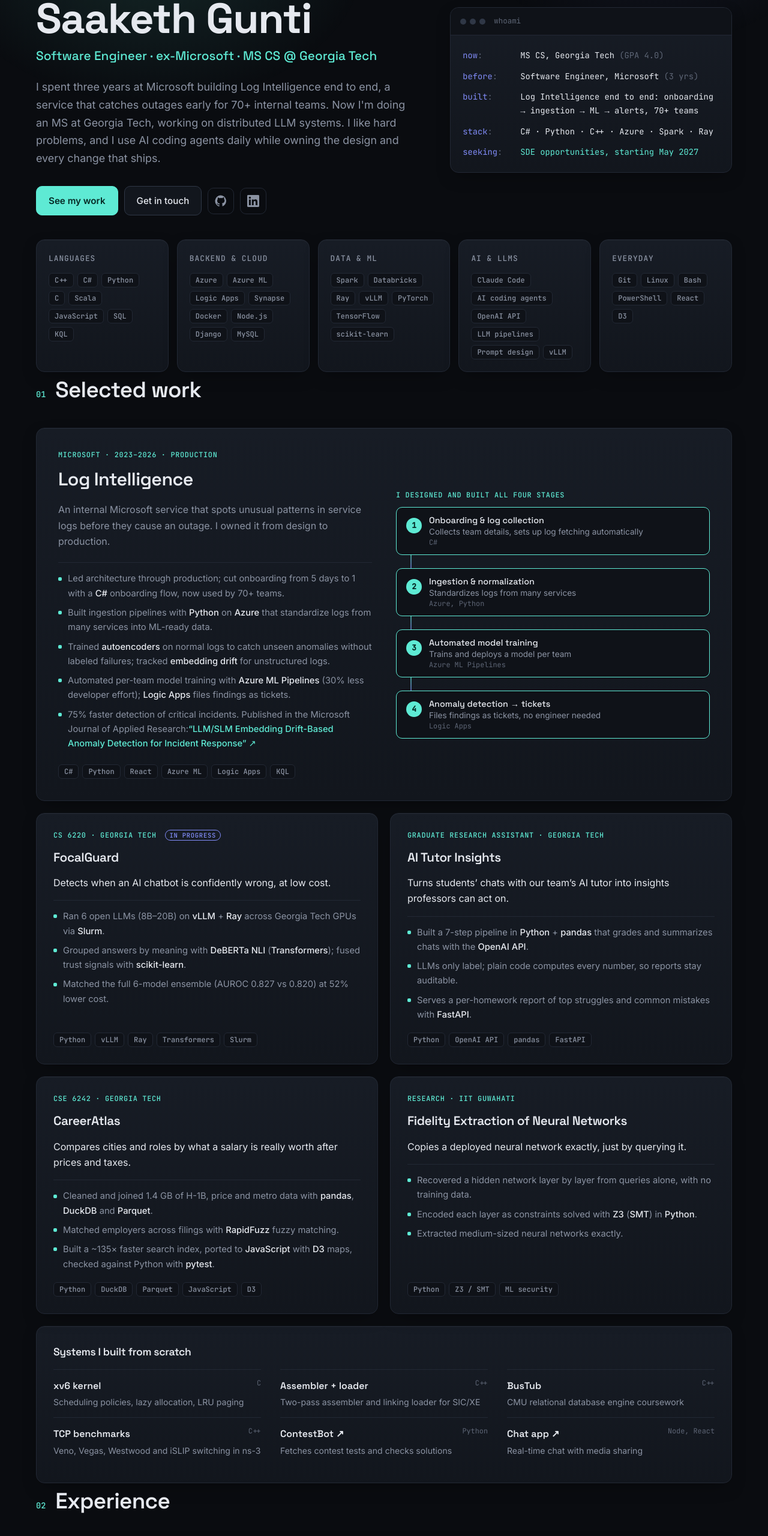
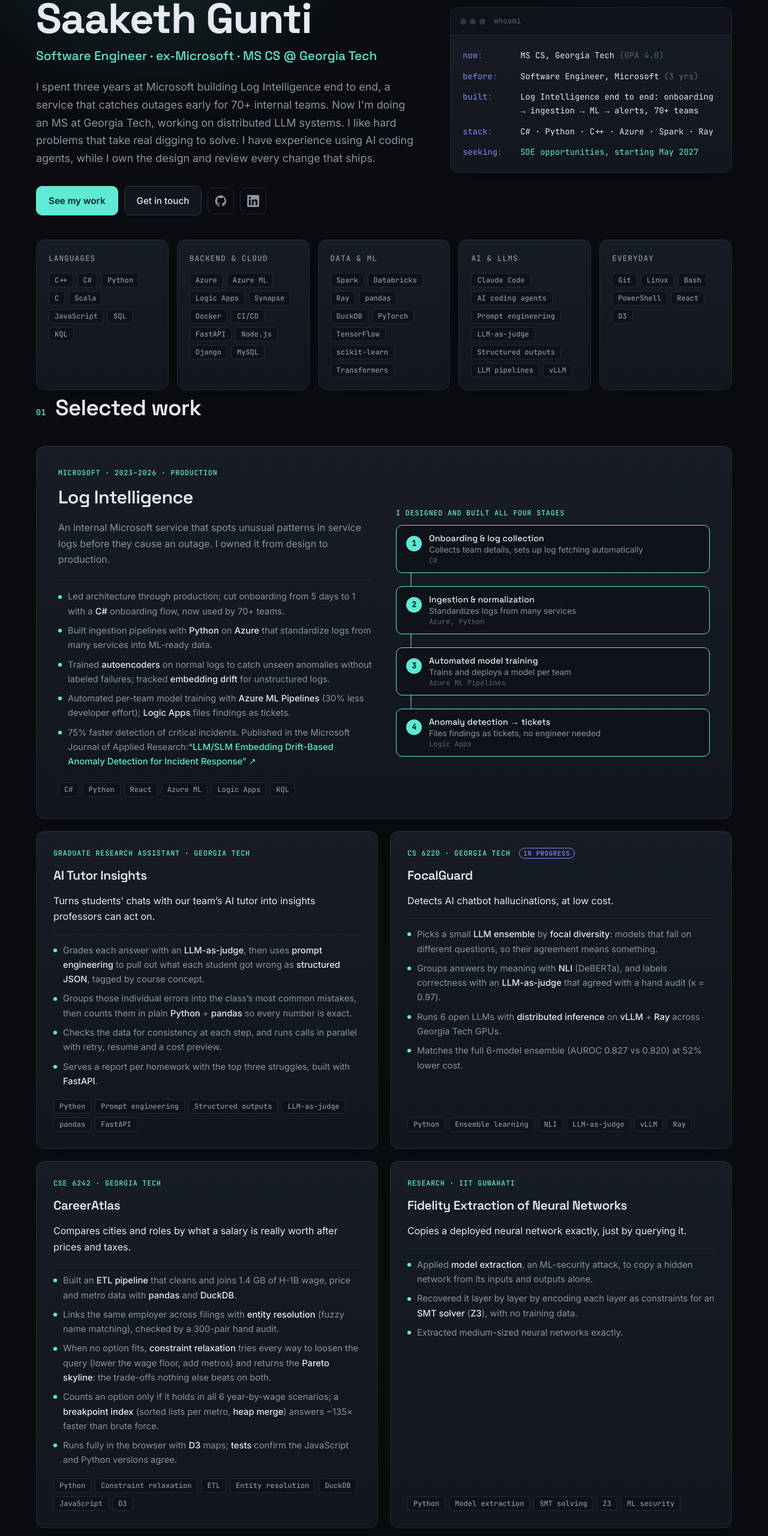
Before and after one commit to sgunti137/sgunti137.github.io, a plain HTML site: page index.html in a window 1280 px wide. Shown: the part 220-2780 px from the top of the page at 60% size. Drawn offline with Linux system fonts and the light colour scheme.

Commit message:
Refresh project bullets and skills; add copy icons to contact
- AI Tutor Insights first, bullets name the techniques used
- FocalGuard, CareerAtlas and Fidelity bullets lead with skills;
  CareerAtlas explains constraint relaxation
- Geneva Motion in Experience and Systems I built (replaces BusTub)
- Skills strip matches the projects; hero bio reworded
- Copy icons joined to the email and phone buttons

Co-Authored-By: Claude Opus 5.5 <noreply@anthropic.com>

```diff
--- a/index.html
+++ b/index.html
@@ -10,7 +10,7 @@
   <link rel="preconnect" href="https://fonts.googleapis.com">
   <link rel="preconnect" href="https://fonts.gstatic.com" crossorigin>
   <link href="https://fonts.googleapis.com/css2?family=Space+Grotesk:wght@500;600;700&family=Inter:wght@400;500;600&family=JetBrains+Mono:wght@400;500&display=swap" rel="stylesheet">
-  <link rel="stylesheet" href="styles.css?v=19">
+  <link rel="stylesheet" href="styles.css?v=22">
   <script>try{const t=localStorage.getItem('theme');if(t)document.documentElement.dataset.theme=t;}catch(e){}</script>
 </head>
 <body>
@@ -42,7 +42,7 @@
         <p class="pill"><span class="dot"></span>Open to SDE opportunities · starting May 2027</p>
         <h1>Saaketh Gunti</h1>
         <p class="role">Software Engineer · ex-Microsoft · MS CS @ Georgia Tech</p>
-        <p class="lede">I spent three years at Microsoft building Log Intelligence end to end, a service that catches outages early for 70+ internal teams. Now I'm doing an MS at Georgia Tech, working on distributed LLM systems. I like hard problems, and I use AI coding agents daily while owning the design and every change that ships.</p>
+        <p class="lede">I spent three years at Microsoft building Log Intelligence end to end, a service that catches outages early for 70+ internal teams. Now I'm doing an MS at Georgia Tech, working on distributed LLM systems. I like hard problems that take real digging to solve. I have experience using AI coding agents, while I own the design and review every change that ships.</p>
         <div class="cta">
           <a class="btn primary" href="#work">See my work</a>
           <a class="btn" href="#contact">Get in touch</a>
@@ -66,9 +66,9 @@
     <section id="toolbox" class="wrap skills-strip" aria-label="Skills">
       <div class="tool-grid">
         <div class="panel"><h4>Languages</h4><p class="tags"><span>C++</span><span>C#</span><span>Python</span><span>C</span><span>Scala</span><span>JavaScript</span><span>SQL</span><span>KQL</span></p></div>
-        <div class="panel"><h4>Backend &amp; cloud</h4><p class="tags"><span>Azure</span><span>Azure ML</span><span>Logic Apps</span><span>Synapse</span><span>Docker</span><span>Node.js</span><span>Django</span><span>MySQL</span></p></div>
-        <div class="panel"><h4>Data &amp; ML</h4><p class="tags"><span>Spark</span><span>Databricks</span><span>Ray</span><span>vLLM</span><span>PyTorch</span><span>TensorFlow</span><span>scikit-learn</span></p></div>
-        <div class="panel"><h4>AI &amp; LLMs</h4><p class="tags"><span>Claude Code</span><span>AI coding agents</span><span>OpenAI API</span><span>LLM pipelines</span><span>Prompt design</span><span>vLLM</span></p></div>
+        <div class="panel"><h4>Backend &amp; cloud</h4><p class="tags"><span>Azure</span><span>Azure ML</span><span>Logic Apps</span><span>Synapse</span><span>Docker</span><span>CI/CD</span><span>FastAPI</span><span>Node.js</span><span>Django</span><span>MySQL</span></p></div>
+        <div class="panel"><h4>Data &amp; ML</h4><p class="tags"><span>Spark</span><span>Databricks</span><span>Ray</span><span>pandas</span><span>DuckDB</span><span>PyTorch</span><span>TensorFlow</span><span>scikit-learn</span><span>Transformers</span></p></div>
+        <div class="panel"><h4>AI &amp; LLMs</h4><p class="tags"><span>Claude Code</span><span>AI coding agents</span><span>Prompt engineering</span><span>LLM-as-judge</span><span>Structured outputs</span><span>LLM pipelines</span><span>vLLM</span></p></div>
         <div class="panel"><h4>Everyday</h4><p class="tags"><span>Git</span><span>Linux</span><span>Bash</span><span>PowerShell</span><span>React</span><span>D3</span></p></div>
       </div>
     </section>
@@ -109,57 +109,61 @@
 
       <div class="cards">
         <article class="panel card">
-          <p class="kicker">CS 6220 · Georgia Tech <span class="badge">in progress</span></p>
-          <h3>FocalGuard</h3>
-          <p class="summary">Detects when an AI chatbot is confidently wrong, at low cost.</p>
-          <ul class="points">
-            <li>Ran 6 open LLMs (8B–20B) on <b>vLLM</b> + <b>Ray</b> across Georgia Tech GPUs via <b>Slurm</b>.</li>
-            <li>Grouped answers by meaning with <b>DeBERTa NLI</b> (<b>Transformers</b>); fused trust signals with <b>scikit-learn</b>.</li>
-            <li>Matched the full 6-model ensemble (AUROC 0.827 vs 0.820) at 52% lower cost.</li>
-          </ul>
-          <p class="tags"><span>Python</span><span>vLLM</span><span>Ray</span><span>Transformers</span><span>Slurm</span></p>
-        </article>
-        <article class="panel card">
           <p class="kicker">Graduate Research Assistant · Georgia Tech</p>
           <h3>AI Tutor Insights</h3>
           <p class="summary">Turns students’ chats with our team’s AI tutor into insights professors can act on.</p>
           <ul class="points">
-            <li>Built a 7-step pipeline in <b>Python</b> + <b>pandas</b> that grades and summarizes chats with the <b>OpenAI API</b>.</li>
-            <li>LLMs only label; plain code computes every number, so reports stay auditable.</li>
-            <li>Serves a per-homework report of top struggles and common mistakes with <b>FastAPI</b>.</li>
+            <li>Grades each answer with an <b>LLM-as-judge</b>, then uses <b>prompt engineering</b> to pull out what each student got wrong as <b>structured JSON</b>, tagged by course concept.</li>
+            <li>Groups those individual errors into the class’s most common mistakes, then counts them in plain <b>Python</b> + <b>pandas</b> so every number is exact.</li>
+            <li>Checks the data for consistency at each step, and runs calls in parallel with retry, resume and a cost preview.</li>
+            <li>Serves a report per homework with the top three struggles, built with <b>FastAPI</b>.</li>
           </ul>
-          <p class="tags"><span>Python</span><span>OpenAI API</span><span>pandas</span><span>FastAPI</span></p>
+          <p class="tags"><span>Python</span><span>Prompt engineering</span><span>Structured outputs</span><span>LLM-as-judge</span><span>pandas</span><span>FastAPI</span></p>
+        </article>
+        <article class="panel card">
+          <p class="kicker">CS 6220 · Georgia Tech <span class="badge">in progress</span></p>
+          <h3>FocalGuard</h3>
+          <p class="summary">Detects AI chatbot hallucinations, at low cost.</p>
+          <ul class="points">
+            <li>Picks a small <b>LLM ensemble</b> by <b>focal diversity</b>: models that fail on different questions, so their agreement means something.</li>
+            <li>Groups answers by meaning with <b>NLI</b> (DeBERTa), and labels correctness with an <b>LLM-as-judge</b> that agreed with a hand audit (κ = 0.97).</li>
+            <li>Runs 6 open LLMs with <b>distributed inference</b> on <b>vLLM</b> + <b>Ray</b> across Georgia Tech GPUs.</li>
+            <li>Matches the full 6-model ensemble (AUROC 0.827 vs 0.820) at 52% lower cost.</li>
+          </ul>
+          <p class="tags"><span>Python</span><span>Ensemble learning</span><span>NLI</span><span>LLM-as-judge</span><span>vLLM</span><span>Ray</span></p>
         </article>
         <article class="panel card">
           <p class="kicker">CSE 6242 · Georgia Tech</p>
           <h3>CareerAtlas</h3>
           <p class="summary">Compares cities and roles by what a salary is really worth after prices and taxes.</p>
           <ul class="points">
-            <li>Cleaned and joined 1.4 GB of H-1B, price and metro data with <b>pandas</b>, <b>DuckDB</b> and <b>Parquet</b>.</li>
-            <li>Matched employers across filings with <b>RapidFuzz</b> fuzzy matching.</li>
-            <li>Built a ~135× faster search index, ported to <b>JavaScript</b> with <b>D3</b> maps, checked against Python with <b>pytest</b>.</li>
+            <li>Built an <b>ETL pipeline</b> that cleans and joins 1.4 GB of H-1B wage, price and metro data with <b>pandas</b> and <b>DuckDB</b>.</li>
+            <li>Links the same employer across filings with <b>entity resolution</b> (fuzzy name matching), checked by a 300-pair hand audit.</li>
+            <li>When no option fits, <b>constraint relaxation</b> tries every way to loosen the query (lower the wage floor, add metros) and returns the <b>Pareto skyline</b>: the trade-offs nothing else beats on both.</li>
+            <li>Counts an option only if it holds in all 6 year-by-wage scenarios; a <b>breakpoint index</b> (sorted lists per metro, <b>heap merge</b>) answers ~135× faster than brute force.</li>
+            <li>Runs fully in the browser with <b>D3</b> maps; <b>tests</b> confirm the JavaScript and Python versions agree.</li>
           </ul>
-          <p class="tags"><span>Python</span><span>DuckDB</span><span>Parquet</span><span>JavaScript</span><span>D3</span></p>
+          <p class="tags"><span>Python</span><span>Constraint relaxation</span><span>ETL</span><span>Entity resolution</span><span>DuckDB</span><span>JavaScript</span><span>D3</span></p>
         </article>
         <article class="panel card">
           <p class="kicker">Research · IIT Guwahati</p>
           <h3>Fidelity Extraction of Neural Networks</h3>
           <p class="summary">Copies a deployed neural network exactly, just by querying it.</p>
           <ul class="points">
-            <li>Recovered a hidden network layer by layer from queries alone, with no training data.</li>
-            <li>Encoded each layer as constraints solved with <b>Z3</b> (<b>SMT</b>) in <b>Python</b>.</li>
+            <li>Applied <b>model extraction</b>, an ML-security attack, to copy a hidden network from its inputs and outputs alone.</li>
+            <li>Recovered it layer by layer by encoding each layer as constraints for an <b>SMT solver</b> (<b>Z3</b>), with no training data.</li>
             <li>Extracted medium-sized neural networks exactly.</li>
           </ul>
-          <p class="tags"><span>Python</span><span>Z3 / SMT</span><span>ML security</span></p>
+          <p class="tags"><span>Python</span><span>Model extraction</span><span>SMT solving</span><span>Z3</span><span>ML security</span></p>
         </article>
       </div>
 
       <div class="panel also">
-        <h3>Systems I built from scratch</h3>
+        <h3>Systems I built</h3>
         <ul>
           <li><b>xv6 kernel</b><span>Scheduling policies, lazy allocation, LRU paging</span><em>C</em></li>
           <li><b>Assembler + loader</b><span>Two-pass assembler and linking loader for SIC/XE</span><em>C++</em></li>
-          <li><b>BusTub</b><span>CMU relational database engine coursework</span><em>C++</em></li>
+          <li><b>Geneva Motion</b><span>Moves Microsoft Geneva logs and metrics resources to sovereign clouds, 90% less manual effort</span><em>CI/CD</em></li>
           <li><b>TCP benchmarks</b><span>Veno, Vegas, Westwood and iSLIP switching in ns-3</span><em>C++</em></li>
           <li><b><a href="https://github.com/sgunti137/ContestBot" target="_blank" rel="noopener">ContestBot ↗</a></b><span>Fetches contest tests and checks solutions</span><em>Python</em></li>
           <li><b><a href="https://github.com/sgunti137/Chat-App-Messenger" target="_blank" rel="noopener">Chat app ↗</a></b><span>Real-time chat with media sharing</span><em>Node, React</em></li>
@@ -182,7 +186,7 @@
         <li class="panel">
           <span class="when">2023 – 2026</span>
           <div><h3>Software Engineer</h3><p class="org">Microsoft</p></div>
-          <p>Led Log Intelligence end to end, from design to production support.</p>
+          <p>Led Log Intelligence end to end, from design to production support. Built Geneva Motion, which moves Geneva logs and metrics resources to sovereign clouds through CI/CD pipelines, cutting manual effort by 90%.</p>
         </li>
         <li class="panel">
           <span class="when">2022 – 2023</span>
@@ -230,8 +234,8 @@
           <p>I'm looking for SDE opportunities starting May 2027 and would love to chat.</p>
         </div>
         <div class="cta">
-          <a class="btn primary" href="mailto:saakethgunti7@gmail.com">saakethgunti7@gmail.com</a>
-          <a class="btn" href="tel:+14707215177">+1 470 721 5177</a>
+          <span class="copy-group"><a class="btn primary" href="mailto:saakethgunti7@gmail.com">saakethgunti7@gmail.com</a><button class="btn primary icon copy" type="button" data-copy="saakethgunti7@gmail.com" aria-label="Copy email" title="Copy email"><svg viewBox="0 0 24 24" width="16" height="16" fill="none" stroke="currentColor" stroke-width="2" stroke-linecap="round" stroke-linejoin="round" aria-hidden="true"><rect x="9" y="9" width="12" height="12" rx="2"/><path d="M5 15H4a2 2 0 0 1-2-2V4a2 2 0 0 1 2-2h9a2 2 0 0 1 2 2v1"/></svg></button></span>
+          <span class="copy-group"><a class="btn" href="tel:+14707215177">+1 470 721 5177</a><button class="btn icon copy" type="button" data-copy="+14707215177" aria-label="Copy phone number" title="Copy phone number"><svg viewBox="0 0 24 24" width="16" height="16" fill="none" stroke="currentColor" stroke-width="2" stroke-linecap="round" stroke-linejoin="round" aria-hidden="true"><rect x="9" y="9" width="12" height="12" rx="2"/><path d="M5 15H4a2 2 0 0 1-2-2V4a2 2 0 0 1 2-2h9a2 2 0 0 1 2 2v1"/></svg></button></span>
         </div>
       </div>
     </section>
@@ -241,6 +245,6 @@
     <span>© 2026 Saaketh Gunti</span>
     <span>Built by hand · HTML, CSS, a little JS</span>
   </footer>
-  <script src="script.js?v=6"></script>
+  <script src="script.js?v=8"></script>
 </body>
 </html>
```
Also changed, not shown: script.js (+13 -0 lines), styles.css (+7 -0 lines).
